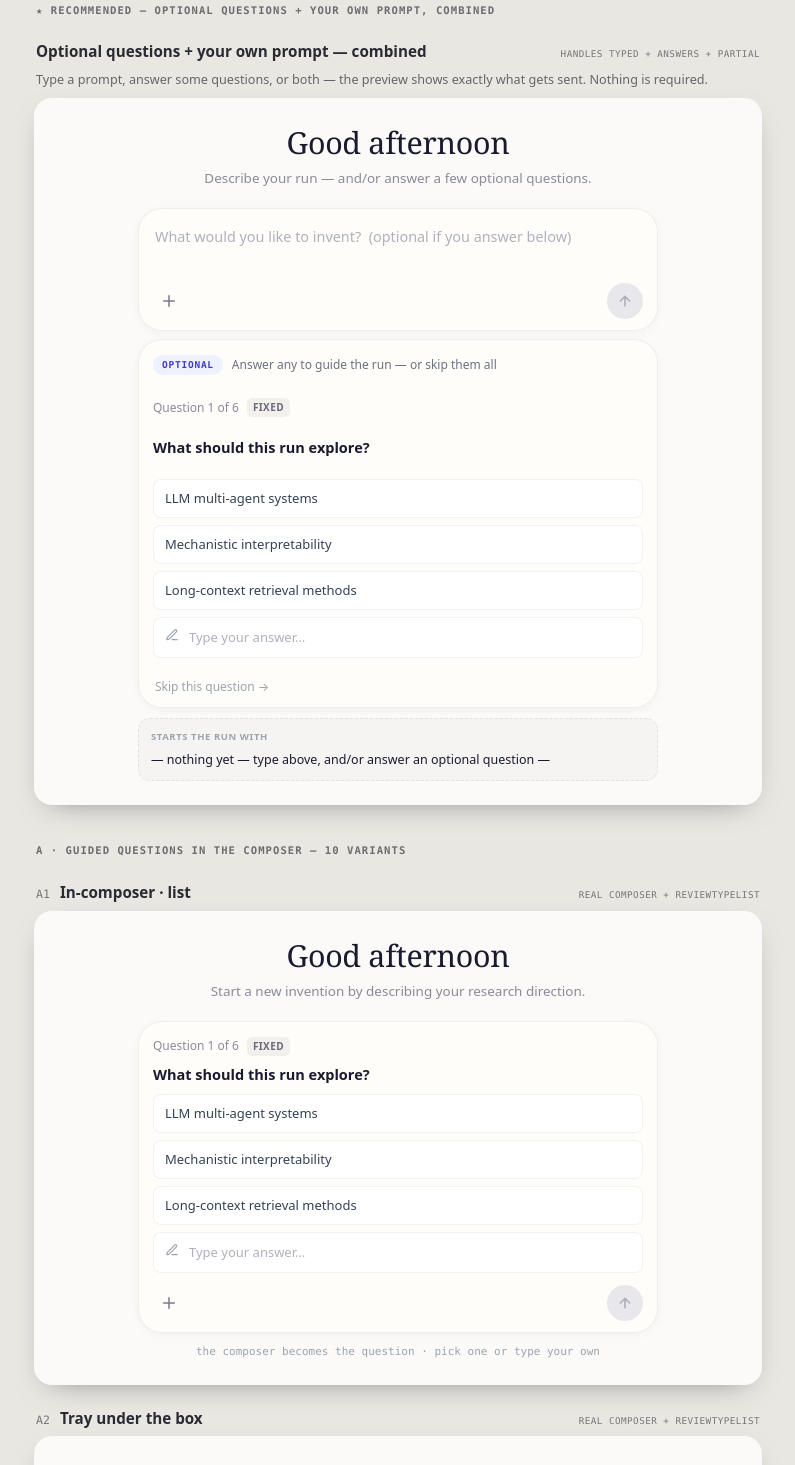
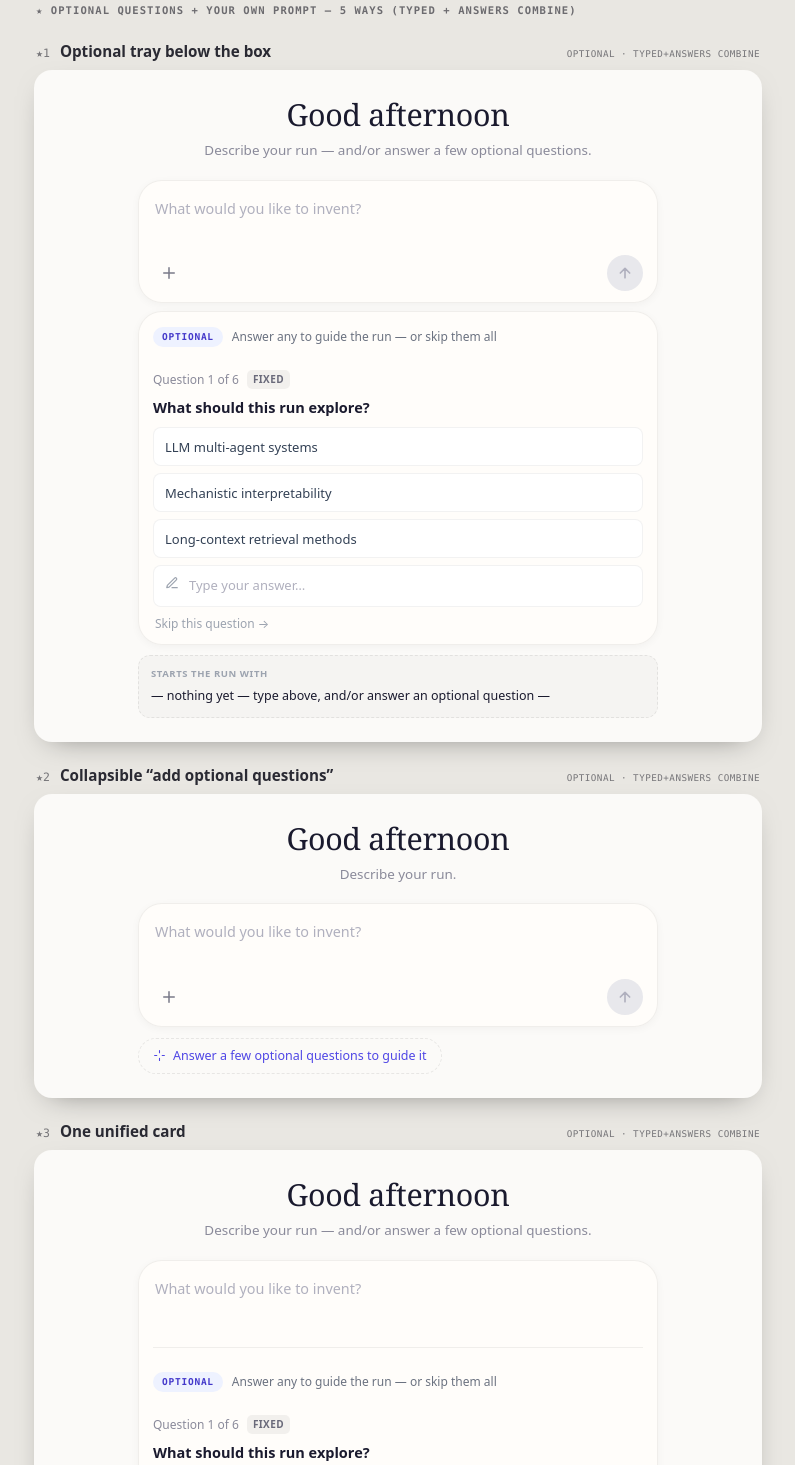
Before and after one commit to AMGrobelnik/guided-input-samples, a plain HTML site: page index.html in a window 1280 px wide. Shown: the part 207-1672 px from the top of the page, without its empty margins (242-1037 px from the left). Drawn offline with Linux system fonts and the light colour scheme.

Commit message:
Optional questions: 5 variants; drop 'optional if you answer' from placeholder
Five ways to present the optional questions + free-text combine (tray-below,
collapsible, unified card, two-column, answered-chips), all sharing the same
engine (real editable box + optional questions + live 'Starts the run with'
preview merging typed + answered, partial ok). Placeholder is now just
'What would you like to invent?' — optionality is carried by the OPTIONAL label.

Co-Authored-By: Claude Opus 4.8 (1M context) <noreply@anthropic.com>

```diff
--- a/index.html
+++ b/index.html
@@ -153,6 +153,16 @@
   .preview-card{margin-top:10px;background:rgba(0,0,0,.025);border:1px dashed var(--line2);border-radius:12px;padding:11px 12px}
   .plabel{font-size:9.5px;font-weight:700;letter-spacing:.06em;text-transform:uppercase;color:var(--faint);margin-bottom:6px}
   .ptext{font-size:12.5px;line-height:1.5;color:var(--ink);white-space:pre-wrap}
+  .chiprow{display:flex;flex-wrap:wrap;gap:6px;margin-top:9px}
+  .achip{display:inline-flex;align-items:center;gap:7px;background:var(--sel-bg);border:1px solid rgba(26,26,46,.14);color:var(--ink);border-radius:999px;padding:5px 6px 5px 11px;font-size:12px}
+  .achx{cursor:pointer;color:var(--muted);font-weight:700;line-height:1;padding:0 2px}
+  .achx:hover{color:var(--ink)}
+  .addq{display:inline-flex;align-items:center;gap:7px;margin-top:11px;border:1px dashed var(--line2);background:transparent;color:var(--indigo-600);font:inherit;font-size:12.5px;border-radius:999px;padding:8px 14px;cursor:pointer}
+  .addq:hover{border-color:var(--indigo-200);background:var(--indigo-50)}
+  .addq svg{width:13px;height:13px}
+  .hair{height:1px;background:var(--line);margin:12px 0}
+  .twocol{display:grid;grid-template-columns:1fr 1fr;gap:10px}
+  @media (max-width:560px){.twocol{grid-template-columns:1fr}}
   .svg-ico{stroke:currentColor;fill:none;stroke-width:2;stroke-linecap:round;stroke-linejoin:round}
 </style>
 
@@ -165,7 +175,7 @@
       inside the input box (no “this will steer …” text). Scroll; each is live.</p>
   </div>
 
-  <div class="section-tab">★ Recommended — optional questions + your own prompt, combined</div>
+  <div class="section-tab">★ Optional questions + your own prompt — 5 ways (typed + answers combine)</div>
   <div id="featured"></div>
 
   <div class="section-tab">A · Guided questions in the composer — 10 variants</div>
@@ -343,55 +353,55 @@
     const bullets=answered.map(x=>"• "+x.a).join("\n");
     return t?(t+"\n\nGuided details:\n"+bullets):("Guided setup:\n"+bullets);
   }
-  function refinedVariant(root){
-    const st={idx:0,ans:[],aiReady:false,loading:false,typed:""};
-    let previewEl=null,sendBtn=null;
+  // shared pieces (real editable composer + optional questions + preview)
+  function welcomeWrap(sub){const w=h("div","welcome");w.append(Object.assign(h("div","greet"),{textContent:"Good afternoon"}));w.append(Object.assign(h("div","subtitle"),{textContent:sub}));return w;}
+  function makeTextarea(api){const ta=document.createElement("textarea");ta.className="ta-real";ta.rows=2;ta.placeholder="What would you like to invent?";ta.value=api.st.typed;ta.oninput=e=>{api.st.typed=e.target.value;api.updateMeta();};return ta;}
+  function makeControls(api){const row=h("div","crow");const att=h("button","attach");att.innerHTML=PLUS;row.append(att);const sw=h("div","sendwrap");const s=h("button","send off");s.innerHTML=UP;api.refs.send=s;sw.append(s);row.append(sw);return row;}
+  function makeComposer(api){const c=h("div","composer");c.append(makeTextarea(api));c.append(makeControls(api));return c;}
+  function optHead(){const oh=h("div","opt-tray-head");oh.append(h("span","optlabel","Optional"));oh.append(h("span",null,"Answer any to guide the run — or skip them all"));return oh;}
+  function makeQuestion(api){const st=api.st;const wrap=h("div");
+    if(st.idx>=6){const d=h("div","gen-row");d.style.color="var(--teal)";d.innerHTML=CHECK+"<span style='margin-left:4px;color:var(--muted2)'>all questions answered</span>";wrap.append(d);return wrap;}
+    if(st.loading){wrap.append(genRow());return wrap;}
+    const qh=h("div","qhead");qh.append(h("span","qcount","Question "+(st.idx+1)+" of 6"));const tag=h("span","qtag "+(st.idx>=3?"gen":"fixed"));if(st.idx>=3)tag.innerHTML=SPK+" generated";else tag.textContent="fixed";qh.append(tag);wrap.append(qh);
+    wrap.append(h("div","qtext",ALL[st.idx].q));
+    wrap.append(optionsEl(st.idx,'list',v=>{st.ans[st.idx]=v;api.advance();}));
+    const sk=h("button","skiplink","Skip this question →");sk.onclick=()=>api.advance();wrap.append(sk);
+    return wrap;}
+  function makePreview(api){const prev=h("div","preview-card");prev.append(Object.assign(h("div","plabel"),{textContent:"Starts the run with"}));const p=h("div","ptext");api.refs.preview=p;prev.append(p);return prev;}
+  function optionalFlow(root,chrome){
+    const st={idx:0,ans:[],aiReady:false,loading:false,typed:"",expanded:false};
+    const refs={preview:null,send:null};
     const anyInput=()=>st.typed.trim()!==""||st.ans.some(Boolean);
-    function updateMeta(){if(previewEl)previewEl.textContent=buildPrompt(st.typed,st.ans);if(sendBtn)sendBtn.className="send "+(anyInput()?"on":"off");}
+    function updateMeta(){if(refs.preview)refs.preview.textContent=buildPrompt(st.typed,st.ans);if(refs.send)refs.send.className="send "+(anyInput()?"on":"off");}
     function advance(){if(st.idx===2&&!st.aiReady){st.idx=3;st.loading=true;render();setTimeout(()=>{st.loading=false;st.aiReady=true;render();},1000);return;}st.idx++;render();}
-    function render(){
-      root.innerHTML="";
-      const w=h("div","welcome");
-      w.append(Object.assign(h("div","greet"),{textContent:"Good afternoon"}));
-      w.append(Object.assign(h("div","subtitle"),{textContent:"Describe your run — and/or answer a few optional questions."}));
-      const mw=h("div","maxw");
-      // real editable composer — you can type here AND answer below
-      const c=h("div","composer");
-      const ta=document.createElement("textarea");ta.className="ta-real";ta.rows=2;
-      ta.placeholder="What would you like to invent?  (optional if you answer below)";ta.value=st.typed;
-      ta.oninput=e=>{st.typed=e.target.value;updateMeta();};
-      c.append(ta);
-      const row=h("div","crow");const att=h("button","attach");att.innerHTML=PLUS;row.append(att);
-      const sw=h("div","sendwrap");sendBtn=h("button","send off");sendBtn.innerHTML=UP;sw.append(sendBtn);row.append(sw);c.append(row);
-      mw.append(c);
-      // optional questions tray (one per row)
-      const tray=h("div","composer");tray.style.marginTop="8px";
-      const oh=h("div","opt-tray-head");oh.append(h("span","optlabel","Optional"));oh.append(h("span",null,"Answer any to guide the run — or skip them all"));tray.append(oh);
-      if(st.idx>=6){const d=h("div","gen-row");d.innerHTML=CHECK+"<span style='margin-left:4px;color:var(--muted2)'>all questions answered — edit above or send</span>";d.style.color="var(--teal)";tray.append(d);}
-      else if(st.loading){tray.append(genRow());}
-      else{
-        const qh=h("div","qhead");qh.append(h("span","qcount","Question "+(st.idx+1)+" of 6"));
-        const tag=h("span","qtag "+(st.idx>=3?"gen":"fixed"));if(st.idx>=3)tag.innerHTML=SPK+" generated";else tag.textContent="fixed";qh.append(tag);tray.append(qh);
-        tray.append(h("div","qtext",ALL[st.idx].q));
-        tray.append(optionsEl(st.idx,'list',v=>{st.ans[st.idx]=v;advance();}));
-        const sk=h("button","skiplink","Skip this question →");sk.onclick=()=>advance();tray.append(sk);
-      }
-      mw.append(tray);
-      // live "what will be sent" — merges typed prompt + whatever's answered (partial ok)
-      const prev=h("div","preview-card");prev.append(Object.assign(h("div","plabel"),{textContent:"Starts the run with"}));
-      previewEl=h("div","ptext");prev.append(previewEl);mw.append(prev);
-      w.append(mw);root.append(w);
-      updateMeta();
-    }
-    render();
+    const api={st,refs,anyInput,updateMeta,advance};
+    function render(){refs.preview=null;refs.send=null;root.innerHTML="";chrome(root,api);updateMeta();}
+    api.render=render;render();
   }
-  (function(){
-    const host=document.getElementById("featured");const card=h("div","variant");
-    const lab=h("div","vlabel");lab.append(Object.assign(h("span","vname"),{textContent:"Optional questions + your own prompt — combined"}));
-    lab.append(Object.assign(h("span","tagreal"),{textContent:"handles typed + answers + partial"}));card.append(lab);
-    card.append(Object.assign(h("div","vnote"),{textContent:"Type a prompt, answer some questions, or both — the preview shows exactly what gets sent. Nothing is required."}));
-    const screen=h("div","screen tall");card.append(screen);refinedVariant(screen);host.append(card);
-  })();
+  const optChromes={
+    tray(root,api){const w=welcomeWrap("Describe your run — and/or answer a few optional questions.");const mw=h("div","maxw");mw.append(makeComposer(api));const tray=h("div","composer");tray.style.marginTop="8px";tray.append(optHead());tray.append(makeQuestion(api));mw.append(tray);mw.append(makePreview(api));w.append(mw);root.append(w);},
+    collapsible(root,api){const w=welcomeWrap("Describe your run.");const mw=h("div","maxw");mw.append(makeComposer(api));
+      if(!api.st.expanded){const add=h("button","addq");add.innerHTML=SPK+" Answer a few optional questions to guide it";add.onclick=()=>{api.st.expanded=true;api.render();};mw.append(add);}
+      else{const tray=h("div","composer");tray.style.marginTop="8px";tray.append(optHead());tray.append(makeQuestion(api));mw.append(tray);mw.append(makePreview(api));}
+      w.append(mw);root.append(w);},
+    unified(root,api){const w=welcomeWrap("Describe your run — and/or answer a few optional questions.");const mw=h("div","maxw");
+      const card=h("div","composer");card.append(makeTextarea(api));card.append(h("div","hair"));card.append(optHead());card.append(makeQuestion(api));card.append(h("div","hair"));card.append(makePreview(api));card.append(makeControls(api));mw.append(card);w.append(mw);root.append(w);},
+    twoCol(root,api){const w=welcomeWrap("Type on the left, answer optional questions on the right — either or both.");const mw=h("div","maxw");mw.style.maxWidth="640px";
+      const grid=h("div","twocol");grid.append(makeComposer(api));const right=h("div","composer");right.append(optHead());right.append(makeQuestion(api));grid.append(right);mw.append(grid);mw.append(makePreview(api));w.append(mw);root.append(w);},
+    chips(root,api){const st=api.st;const w=welcomeWrap("Describe your run — answered questions attach as chips below.");const mw=h("div","maxw");mw.append(makeComposer(api));
+      const answered=st.ans.map((a,i)=>a?{i,a}:null).filter(Boolean);
+      if(answered.length){const cr=h("div","chiprow");answered.forEach(x=>{const chip=h("span","achip");chip.append(document.createTextNode(x.a));const xx=h("span","achx","×");xx.onclick=()=>{st.ans[x.i]=undefined;api.render();};chip.append(xx);cr.append(chip);});mw.append(cr);}
+      const tray=h("div","composer");tray.style.marginTop="8px";tray.append(optHead());tray.append(makeQuestion(api));mw.append(tray);mw.append(makePreview(api));
+      w.append(mw);root.append(w);},
+  };
+  const OPT5=[
+    {name:"Optional tray below the box",chrome:optChromes.tray},
+    {name:"Collapsible “add optional questions”",chrome:optChromes.collapsible},
+    {name:"One unified card",chrome:optChromes.unified},
+    {name:"Two columns · box + questions",chrome:optChromes.twoCol},
+    {name:"Answered questions as chips",chrome:optChromes.chips},
+  ];
+  (function(){const fh=document.getElementById("featured");OPT5.forEach((v,i)=>{const card=h("div","variant");const lab=h("div","vlabel");lab.append(Object.assign(h("span","vnum"),{textContent:"★"+(i+1)}));lab.append(Object.assign(h("span","vname"),{textContent:v.name}));lab.append(Object.assign(h("span","tagreal"),{textContent:"optional · typed+answers combine"}));card.append(lab);const screen=h("div","screen tall");card.append(screen);optionalFlow(screen,v.chrome);fh.append(card);});})();
 
   // ===== fork/resume: little "?" icon in the input box =====
   const FPTITLE="When you send";
```
